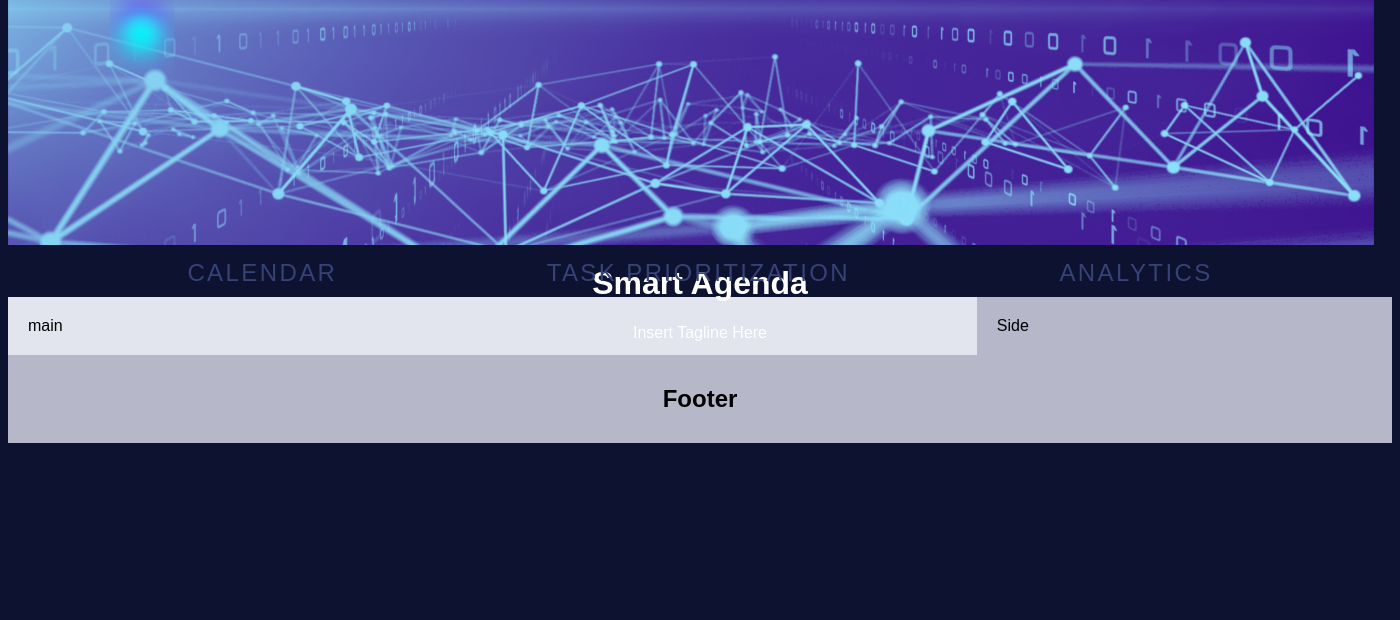
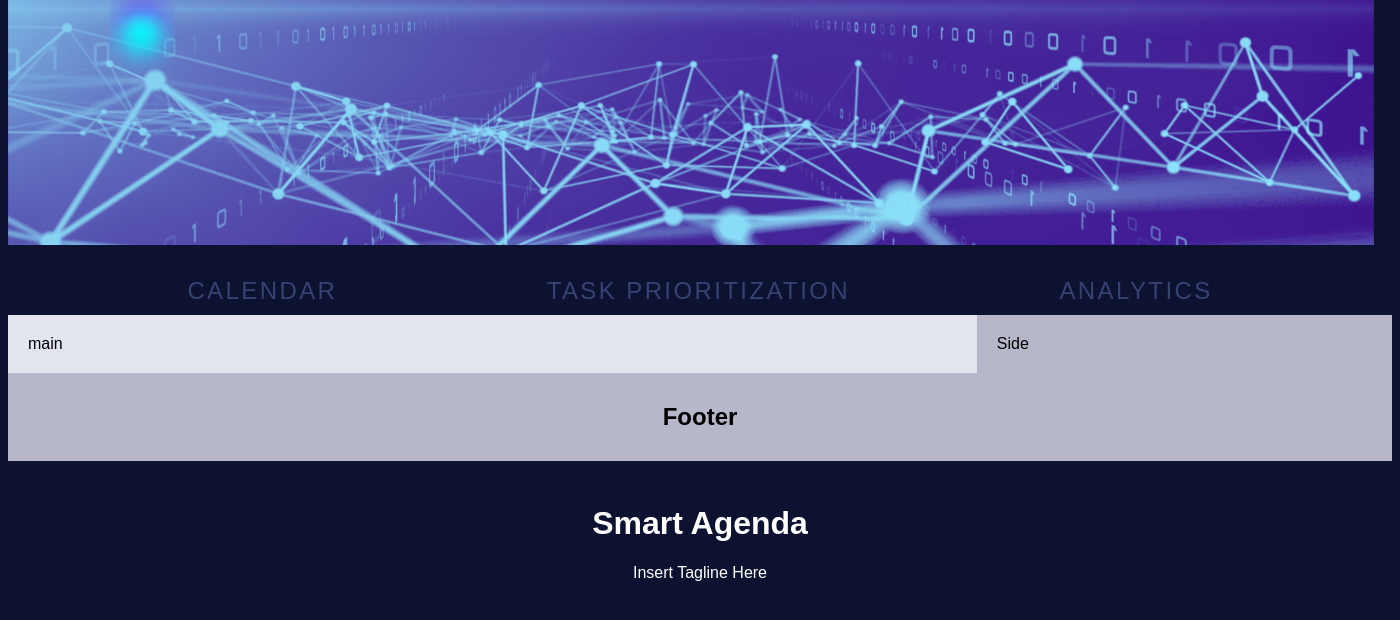
Before and after one commit to GIZMO-08/C2C-Smart_AgendaAI, a PHP site: page / in a window 1400 px wide. Shown: the part 99-719 px from the top of the page. Run offline with PHP 8.4, Linux system fonts and the light colour scheme.

Commit message:
Added breaks

```diff
--- a/index.html
+++ b/index.html
@@ -26,7 +26,8 @@
         <h1>Smart Agenda</h1>
         <p>Insert Tagline Here</p>
 </div>
-
+<br>
+<br>
 
     <div class="btns">
         <a href="calendar.html" class="btn" style="--clr:#9b4abb"><span>Calendar</span></a>
--- a/style.css
+++ b/style.css
@@ -156,7 +156,7 @@ body {
   .hero-text {
     text-align: center;
     position: absolute;
-    top: 50%;
+    top: 80%;
     left: 50%;
     transform: translate(-50%, -50%);
     color: white;
```
